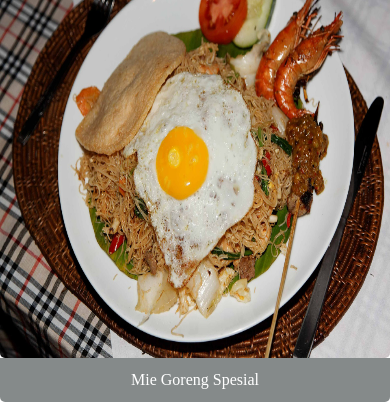
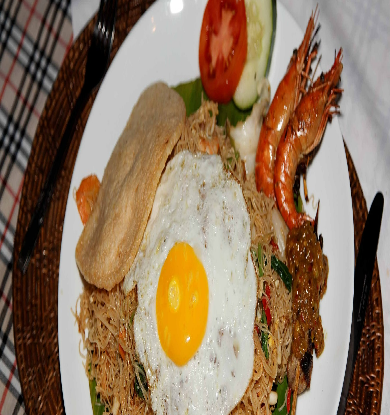
Before and after one commit to naufalyukafi/admin-kasir, a plain HTML site: page Restaurant/restaurant.html in a window 390 px wide. Shown: the part 122-537 px from the top of the page. Drawn offline with Linux system fonts and the light colour scheme.

Commit message:
style(restaurant): change image slider to responsive

```diff
--- a/css/restaurant.css
+++ b/css/restaurant.css
@@ -87,12 +87,12 @@ body {
   padding: 10px 0 10px;
   position: relative;
   width: 100%;
-  height: 400px;
+  height: 80vh;
 }
 
 #slider img {
   width: 100%;
-  height: 400px;
+  height: 80vh;
   position: absolute;
   -webkit-border-radius: 5px 5px 5px 5px;
   border-radius: 5px;
@@ -101,7 +101,7 @@ body {
 
 .slidertitle {
   width: 100%;
-  margin-top: 400px;
+  margin-top: 80vh;
   text-align: center;
   position: absolute;
   padding: 10px;
```
Also changed, not shown: Restaurant/restaurant.html (+1 -1 lines).
